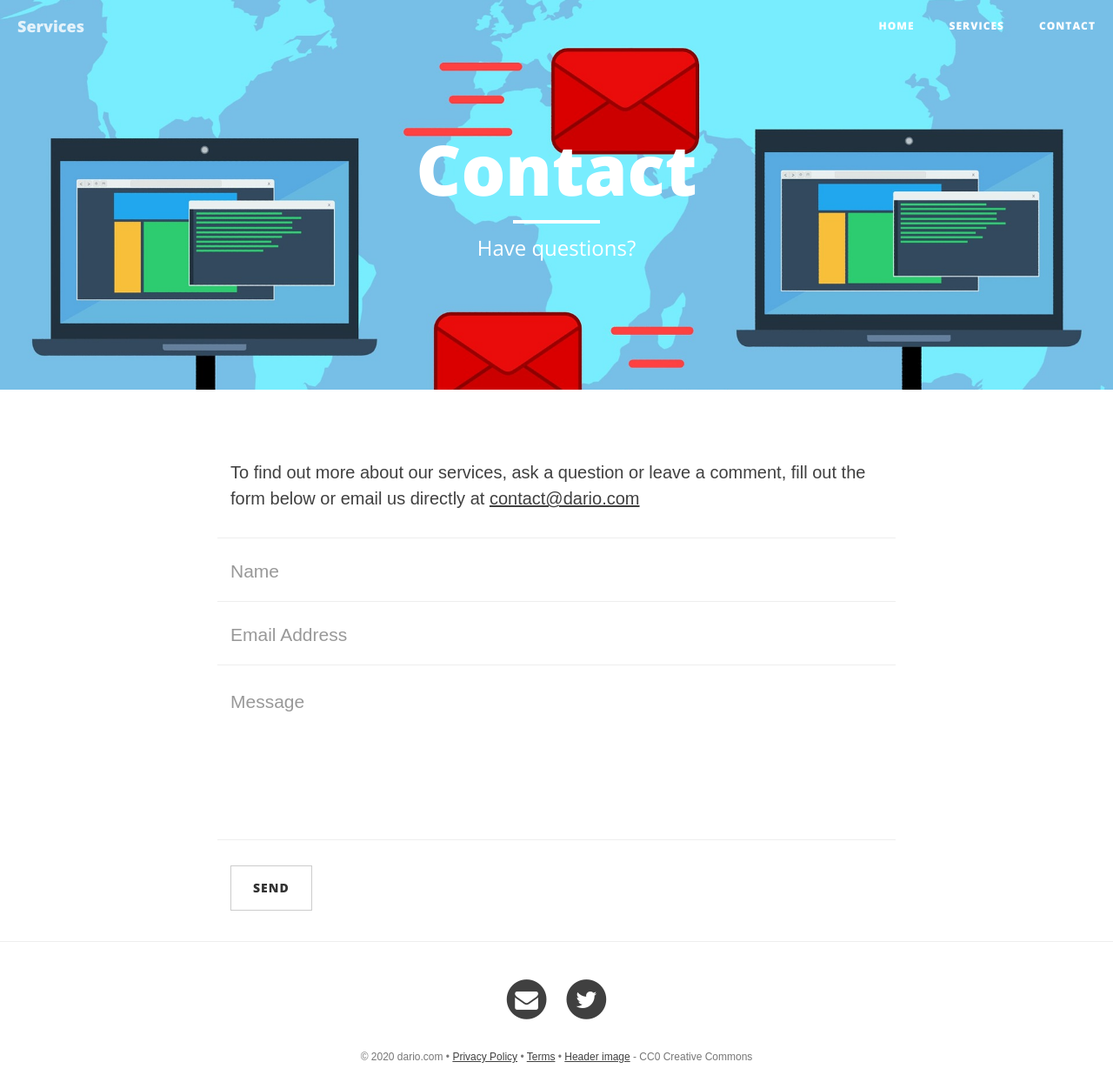
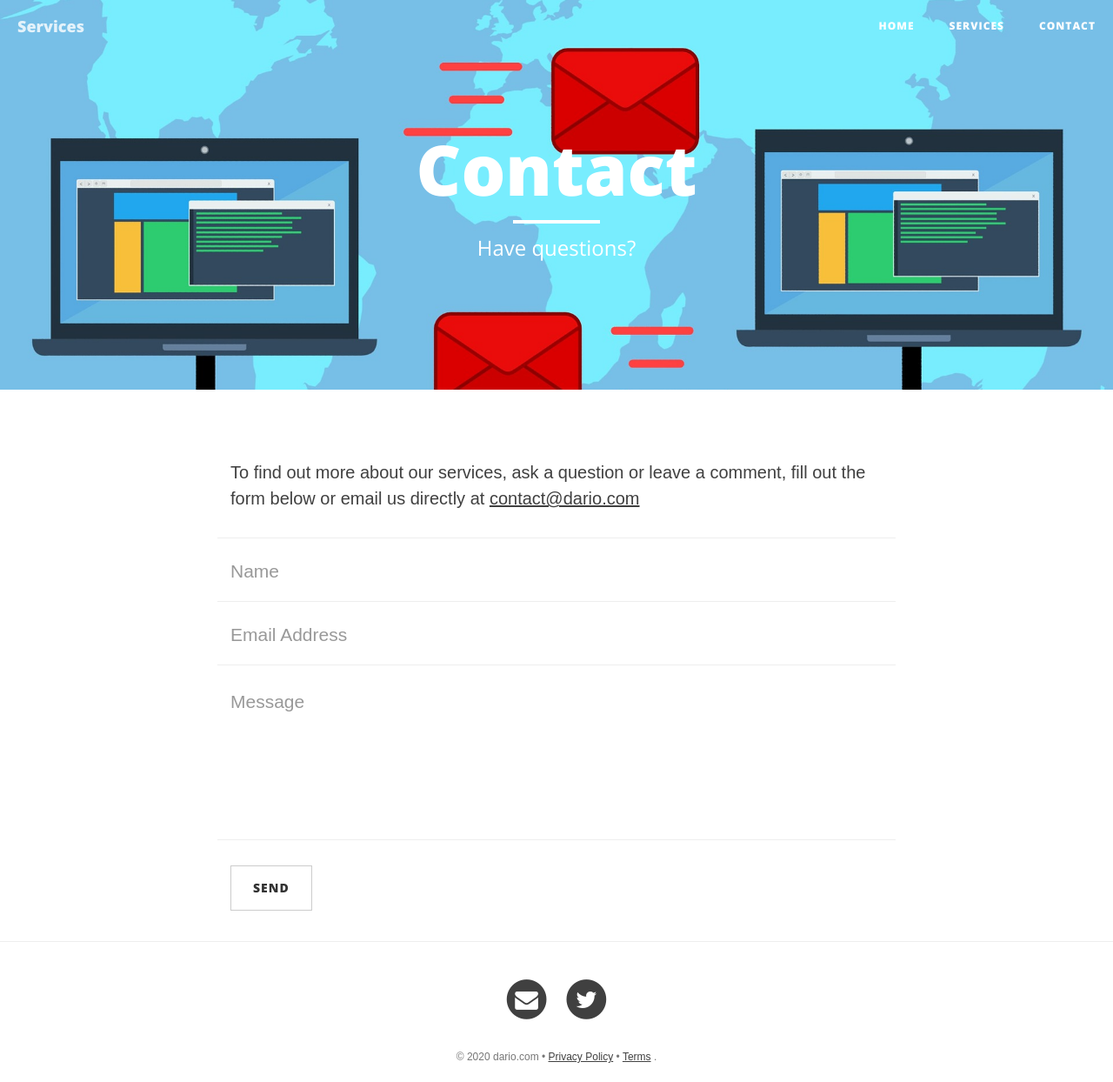
Before and after one commit to riod4/services, a Jekyll site: the page built from contact.html, in a window 1280 px wide. Shown: the whole page at 87% size. Built offline with Jekyll 4.4.1, drawn with Linux system fonts in a browser that asks for light colours; nearby versions of some CDN libraries; part of the change alters nothing that is shown.

Commit message:
remove header attribution

```diff
--- a/contact.html
+++ b/contact.html
@@ -6,7 +6,7 @@ description: "Have questions?"
 header-img: "img/contact.jpg"
 header-title:
 header-author:
-header-credit-link: https://pixabay.com/en/contact-us-e-mail-contact-business-2418235/
+header-credit-link:
 header-license: CC0 Creative Commons
 ---
 
```
